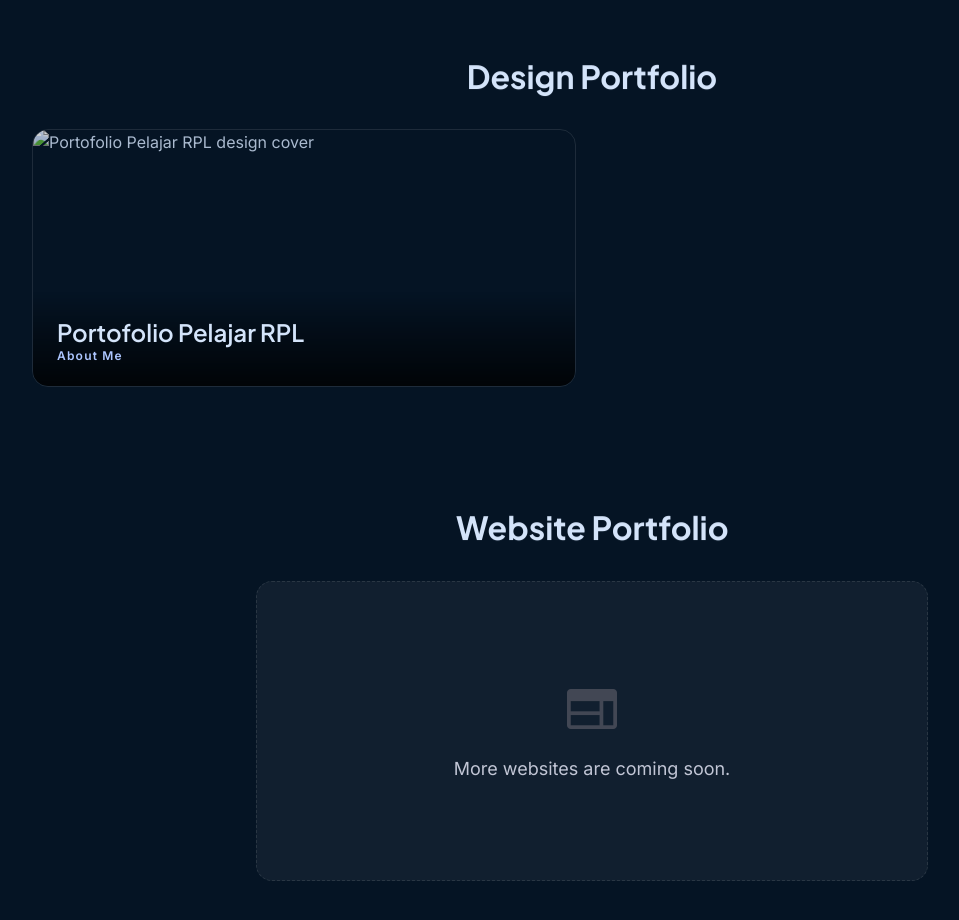
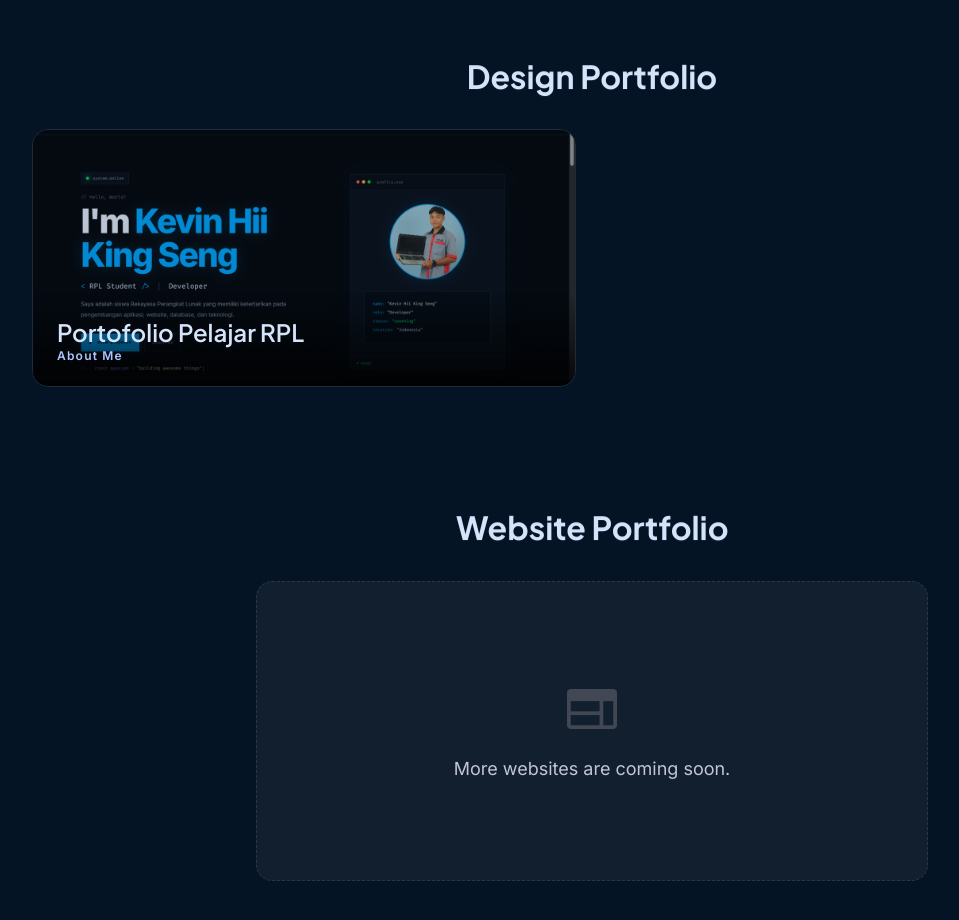
Before and after one commit to KevinProCoder/PortofolioKevin, a plain HTML site: page index.html in a window 1280 px wide. Shown: the part 3380-4300 px from the top of the page, without its empty margins (48-1007 px from the left). Drawn offline with nearby package versions, Linux system fonts and the light colour scheme.

Commit message:
menambahkan asset

```diff
--- a/index.html
+++ b/index.html
@@ -428,7 +428,7 @@
     <h2 class="font-headline-md text-headline-md text-center" data-animate="fade-up">Design Portfolio</h2>
     <div class="grid md:grid-cols-2 gap-8">
       <div class="design-card" data-animate="fade-up-scale">
-        <img alt="Portofolio Pelajar RPL design cover" loading="lazy" src=""/>
+        <img alt="Portofolio Pelajar RPL design cover" loading="lazy" src="assets/images/ss7.png"/>
         <div class="design-card__overlay">
           <h3 class="font-headline-sm text-headline-sm">Portofolio Pelajar RPL</h3>
           <p class="font-label-caps text-label-caps text-primary">About Me</p>
```
Also changed, not shown: assets/images/ss7.png (added).
